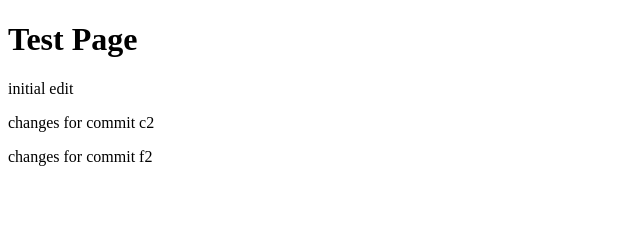
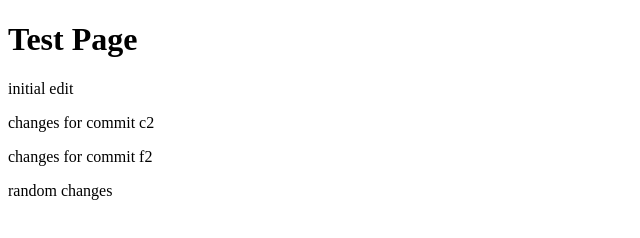
Before and after one commit to Greg-App/myGlobalRepo, a plain HTML site: page index.html in a window 1280 px wide. Shown: the whole page, without its empty margins (0-640 px from the left). Drawn offline with Linux system fonts and the light colour scheme.

Commit message:
random changes

```diff
--- a/index.html
+++ b/index.html
@@ -11,5 +11,6 @@
     <p>initial edit</p>
     <p>changes for commit c2</p>
     <p>changes for commit f2</p>
+    <p>random changes</p>
 </body>
 </html>
```
